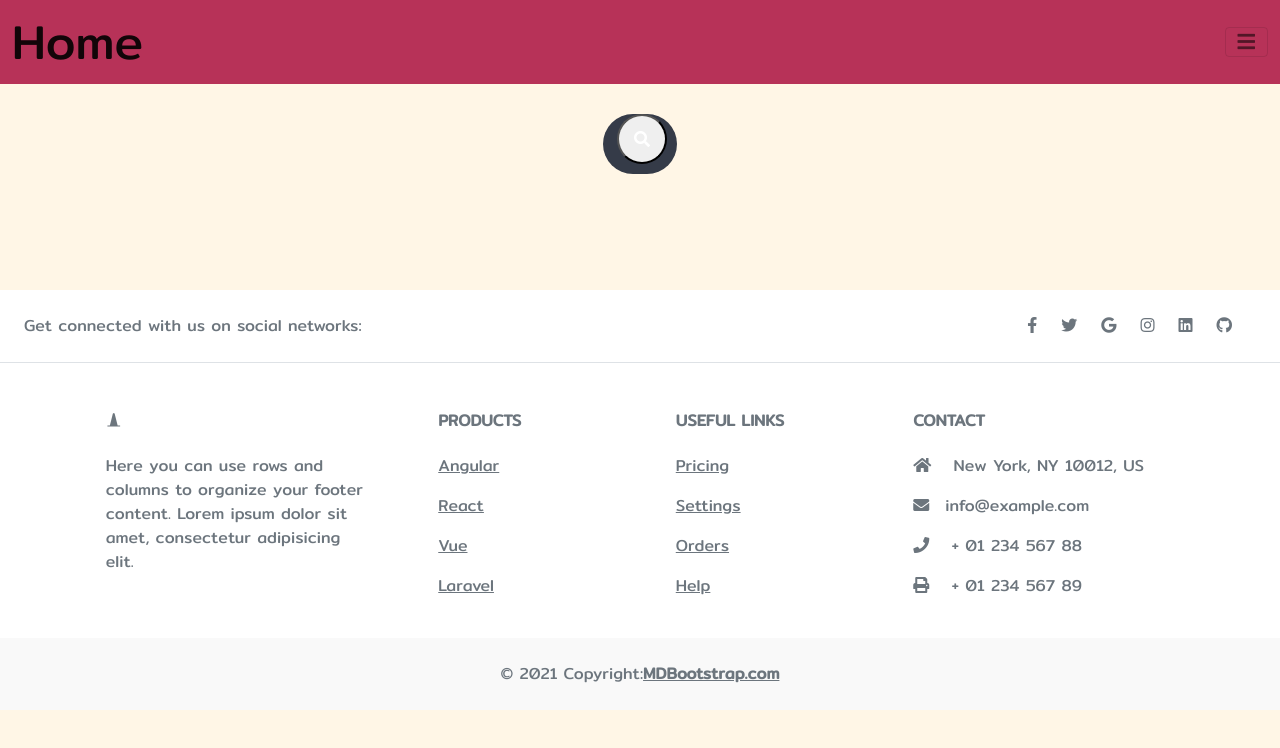
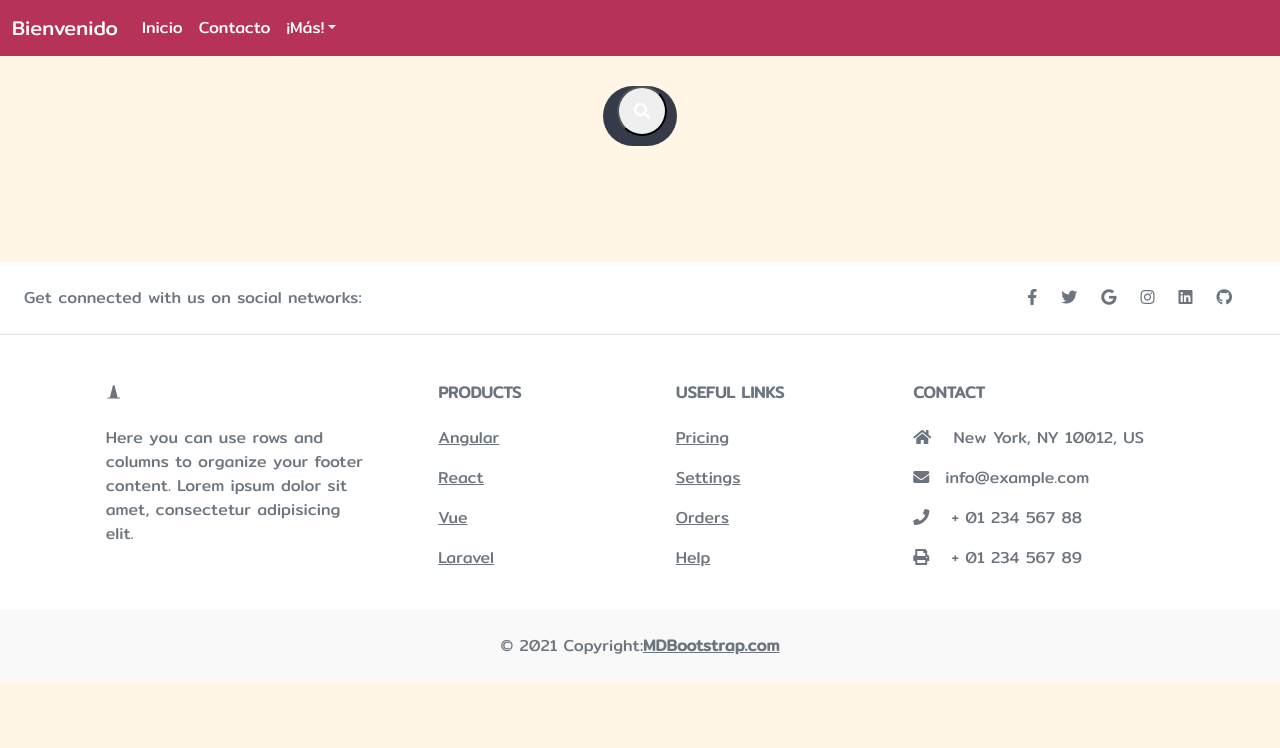
Before and after one commit to florvillalba21/PROYECTO-FINAL, a React (Vite) app in the folder PROYECTO-FINAL-FRONT/: page / in a window 1280 px wide. Shown: the top 748 px of the page. Built offline with nearby package versions, Linux system fonts and the light colour scheme.

Commit message:
Se agregó la posibilidad de poder consultar matriculas en el buscador para usuarios, también se rediseñó algunas cosas de la pag para usuarios 22/11/22

```diff
--- a/PROYECTO-FINAL-FRONT/src/components/BuscadorDom.jsx
+++ b/PROYECTO-FINAL-FRONT/src/components/BuscadorDom.jsx
@@ -2,12 +2,10 @@ import { useState } from "react";
 import { Link } from "react-router-dom";
 
 export const BuscadorDom = () => {
-  const [data, setData] = useState([]);
+  const [data, setData] = useState({});
   const dataDom = async (e) => {
     e.preventDefault();
     try {
-      const dom = document.getElementsByClassName("matricula").value;
-
       const requestOptions = {
         method: "GET",
         headers: {
@@ -15,12 +13,13 @@ export const BuscadorDom = () => {
           "My-Custom-Header": "foobar",
         },
       };
-      console.log(data);
+
+      const dom = document.getElementById("matricula").value;
       const res = await fetch(
-        `http://localhost:4000/buscarDominio`,
+        `http://localhost:4000/buscarDom/${dom}`,
         requestOptions
       );
-      const resJS = await res.JSON();
+      const resJS = await res.json();
       setData(resJS);
     } catch (error) {
       setData({ error: error.toString() });
@@ -28,18 +27,25 @@ export const BuscadorDom = () => {
     }
   };
   return (
+    <form onSubmit={dataDom}>
       <div className="container h-100">
         <div className="d-flex justify-content-center h-100">
           <div className="searchbar">
-          <input className="search_input" type="text" placeholder="Search..." />
-          <button onClick={dataDom} className="search_icon matricula">
+            <input
+              className="search_input"
+              type="text"
+              placeholder="Search..."
+              id="matricula"
+            />
+            <button type="submit" className="search_icon matricula">
               <i className="fas fa-search"></i>
             </button>
           </div>
         </div>
         <div className="container">
-        <p>{data}</p>
+          <p key={data._id}> {data.matricula}</p>
         </div>
       </div>
+    </form>
   );
 };
--- a/PROYECTO-FINAL-FRONT/src/components/style.css
+++ b/PROYECTO-FINAL-FRONT/src/components/style.css
@@ -72,6 +72,7 @@ body {
   caret-color: transparent;
   line-height: 40px;
   transition: width 0.4s linear;
+
 }
 
 .searchbar:hover > .search_input {
--- a/PROYECTO-FINAL-FRONT/src/ui/Navbar.jsx
+++ b/PROYECTO-FINAL-FRONT/src/ui/Navbar.jsx
@@ -2,41 +2,64 @@ import { Link } from "react-router-dom";
 
 export const Navbar = () => {
   return (
-    <nav className="navbar navbar-light" style={{ backgroundColor: "#b73258" }}>
+    <nav className="navbar navbar-dark navbar-expand-lg" style={{backgroundColor: "#b73258"}}>
       <div className="container-fluid">
-        <Link className="navbar-brand" to="#">
-          <b className="h3 display-5">Home</b>
+        <Link className="navbar-brand" href="#">
+          Bienvenido
         </Link>
         <button
           className="navbar-toggler"
           type="button"
-          data-mdb-toggle="collapse"
-          data-mdb-target="#navbarNav"
-          aria-controls="navbarNav"
-          aria-expanded="true"
+          data-bs-toggle="collapse"
+          data-bs-target="#navbarSupportedContent"
+          aria-controls="navbarSupportedContent"
+          aria-expanded="false"
           aria-label="Toggle navigation"
         >
-          <i className="fas fa-bars"></i>
+          <span className="navbar-toggler-icon"></span>
         </button>
-        <div className="collapse navbar-collapse" id="navbarNav">
-          <ul className="navbar-nav">
+        <div className="collapse navbar-collapse" id="navbarSupportedContent">
+          <ul className="navbar-nav me-auto mb-2 mb-lg-0">
             <li className="nav-item">
-              <Link className="nav-link active" aria-current="page" to="#">
-                Home
+              <Link className="nav-link active" aria-current="page" href="#">
+                Inicio
               </Link>
             </li>
             <li className="nav-item">
-              <Link className="nav-link" to="#">
-                Features
+              <Link className="nav-link active" href="#">
+                Contacto
               </Link>
             </li>
-            <li className="nav-item">
-              <Link className="nav-link" to="#">
-                Pricing
+            <li className="nav-item dropdown">
+              <Link
+                className="nav-link active dropdown-toggle"
+                href="#"
+                role="button"
+                data-bs-toggle="dropdown"
+                aria-expanded="false"
+              >
+                ¡Más!
               </Link>
-            </li>
-            <li className="nav-item">
-              <Link className="nav-link disabled">Disabled</Link>
+              <ul className="dropdown-menu">
+                <li>
+                  <Link className="dropdown-item" href="#">
+                    Action
+                  </Link>
+                </li>
+                <li>
+                  <Link className="dropdown-item" href="#">
+                    Another action
+                  </Link>
+                </li>
+                <li>
+                  <hr className="dropdown-divider" />
+                </li>
+                <li>
+                  <Link className="dropdown-item" href="#">
+                    Something else here
+                  </Link>
+                </li>
+              </ul>
             </li>
           </ul>
         </div>
--- a/PROYECTO-FINAL-FRONT/src/views/Login.jsx
+++ b/PROYECTO-FINAL-FRONT/src/views/Login.jsx
@@ -25,7 +25,7 @@ export const Login = () => {
                         </div>
 
                         <h5 className="fw-normal mb-3 pb-3">
-                          Sign into your account
+                          Ingresa tu cuenta
                         </h5>
 
                         <div className="form-outline mb-4">
@@ -38,7 +38,7 @@ export const Login = () => {
                             className="form-label"
                             htmlFor="form2Example17"
                           >
-                            Email address
+                            Número de credencial
                           </label>
                         </div>
 
@@ -52,7 +52,7 @@ export const Login = () => {
                             className="form-label"
                             htmlFor="form2Example27"
                           >
-                            Password
+                            Contraseña
                           </label>
                         </div>
 
@@ -61,22 +61,22 @@ export const Login = () => {
                             className="btn btn-dark btn-lg btn-block"
                             type="button"
                           >
-                            Login
+                            Iniciar Sesión
                           </button>
                         </div>
 
                         <Link className="small text-muted" to="#!">
-                          Forgot password?
+                          ¿No recuerdas tu contraseña?
                         </Link>
                         <p className="mb-5 pb-lg-2">
-                          Don't have an account?{" "}
-                          <Link to="/register">Register here</Link>
+                          ¿No tienes una cuenta?{" "}
+                          <Link to="/register">Registrate aquí</Link>
                         </p>
                         <Link to="#!" className="small text-muted">
-                          Terms of use.
+                          Terminos de uso.
                         </Link>
                         <Link to="#!" className="small text-muted">
-                          Privacy policy
+                          Políticas de Privacidad
                         </Link>
                       </form>
                     </div>
```
Also changed, not shown: 2 other files (tests, documents, lock files or other folders). Lines whose indentation alone changed are shown as unchanged.
